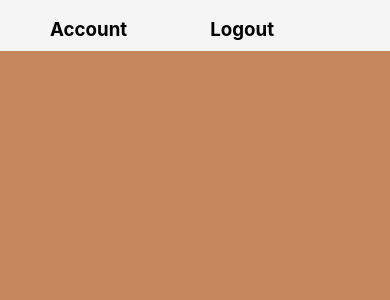
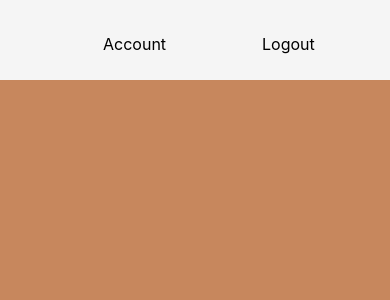
Before and after one commit to mrgunes/directory-app-frontend, a React (Create React App) app: page / in a window 390 px wide. Shown: the top 300 px of the page. Built offline with nearby package versions, Linux system fonts and the light colour scheme.

Commit message:
Some css rules added.

```diff
--- a/src/App.css
+++ b/src/App.css
@@ -97,16 +97,24 @@
     padding: 0 0 10px 0px;
 }
 
-.userPageSpanTwo{
+.userPageUl{
     display: flex;
     flex-direction: row;
     justify-content: space-around;
     background-color: whitesmoke;
+    list-style-type: none;
+
 }
 
-.userPageh3Two{
-    margin: 18px 33px 0px 0px;
+.userPageLi{
+    margin: 7px 33px 0px 0px;
     background-color: whitesmoke;
     padding: 0 0 10px 0px;
-    cursor: pointer;
+
 }
+
+.userPageLi a{
+    background-color: whitesmoke;
+    text-decoration: none;
+    color: black;
+}
--- a/src/UserPage.css
+++ b/src/UserPage.css
@@ -2,17 +2,55 @@
     .userPageSpanOne{
         display: none;
     }
-    .userPageSpanTwo{
+    .userPageUl{
         display: flex;
         flex-direction: row;
         justify-content: space-between;
         background-color: whitesmoke;
     }
 
-    .userPageh3Two{
+    .userPageLi{
+        margin: 18px 33px 0px 63px;
+        background-color: whitesmoke;
+        padding: 0 0 10px 0px;
+        cursor: pointer;
+    }
+  }
+
+  @media screen and (max-width: 375px) {
+    .userPageSpanOne{
+        display: none;
+    }
+    .userPageUl{
+        display: flex;
+        flex-direction: row;
+        justify-content: space-between;
+        background-color: whitesmoke;
+    }
+
+    .userPageLi{
         margin: 18px 33px 0px 50px;
         background-color: whitesmoke;
         padding: 0 0 10px 0px;
         cursor: pointer;
     }
   }
+
+  @media screen and (max-width: 320px) {
+    .userPageSpanOne{
+        display: none;
+    }
+    .userPageUl{
+        display: flex;
+        flex-direction: row;
+        justify-content: space-between;
+        background-color: whitesmoke;
+    }
+
+    .userPageLi{
+        margin: 18px 33px 0px 30px;
+        background-color: whitesmoke;
+        padding: 0 0 10px 0px;
+        cursor: pointer;
+    }
+  }
--- a/src/containers/UserPage.js
+++ b/src/containers/UserPage.js
@@ -4,15 +4,15 @@ import '../UserPage.css'
 export default function UserPage() {
     return (
         <div className='userPageMain'>
-            <navbar className='userPageNav'>
+            <div className='userPageNav'>
                 <span className='userPageSpanOne'>
                     <h3 className='userPageh3One'>Welcome Kaan Catik</h3>
                 </span>
-                <span className='userPageSpanTwo'>
-                    <h3 className='userPageh3Two'>Account</h3>
-                    <h3 className='userPageh3Two'>Logout</h3>
-                </span>
-            </navbar>
+                <ul className='userPageUl'>
+                    <li className='userPageLi'><a href='#'>Account</a></li>
+                    <li className='userPageLi'><a href='#'>Logout</a></li>
+                </ul>
+            </div>
         </div>
     )
 }
```
